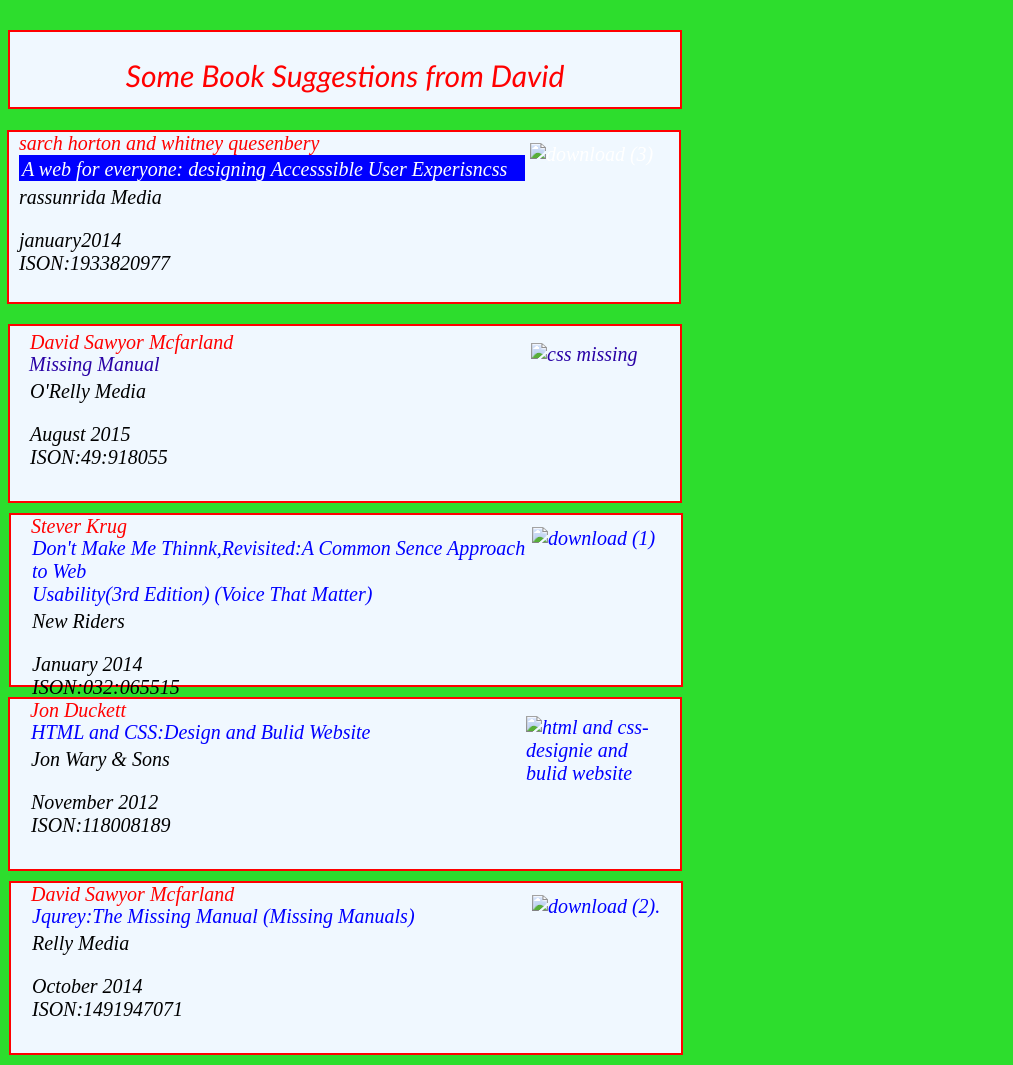
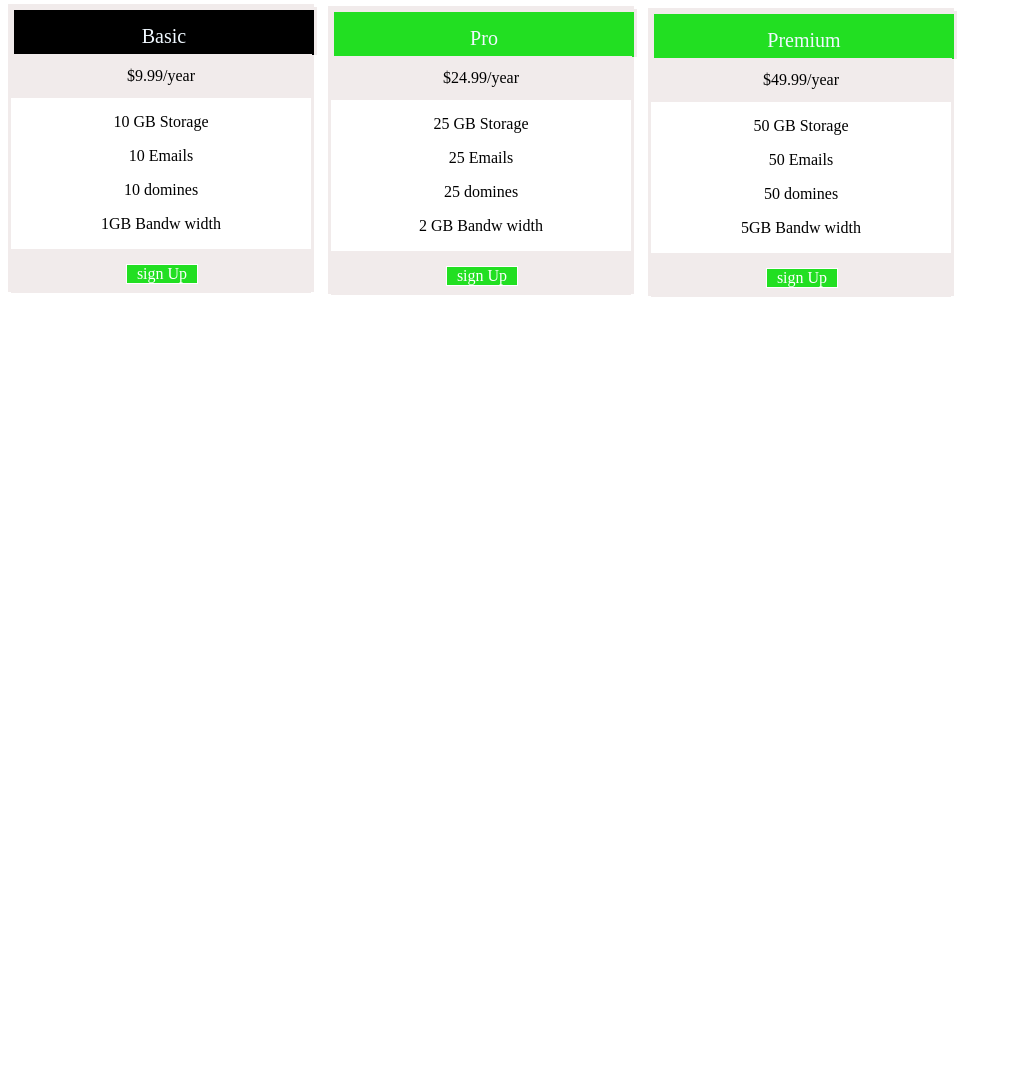
Before and after one commit to mohdkaif8866/project, a plain HTML site: page index.html in a window 1280 px wide. Shown: the whole page, without its empty margins (0-1013 px from the left). After the commit the page ends 800 px from the top, so only its background shows below. Drawn offline with Linux system fonts and the light colour scheme.

Commit message:
Add files via upload

```diff
--- a/index.html
+++ b/index.html
@@ -1,63 +1,47 @@
 <!DOCTYPE html>
 <html lang="en">
-
 <head>
     <meta charset="UTF-8">
     <meta name="viewport" content="width=device-width, initial-scale=1.0">
     <title>Document</title>
     <link rel="stylesheet" href="./style.css">
 </head>
-
 <body>
-    <div class="puma">
-
-        <p class="solid"> Some Book Suggestions from David</p>
-    </div>
-    <div class="ex2">
-        sarch horton and whitney quesenbery
+    <div class="nikee1">
+        <div class="box15">Premium</div>
 
 
-        <p class="demo"><img class="look" src="/download (3).jpeg" alt="download (3)" width="140" height="140"> A web for
-            everyone: designing Accesssible User Experisncss</p>
-        <p class="demo1">rassunrida Media </p>
-        <p class="demo2">january2014 <br> ISON:1933820977</p>
+      <p class=" box1">$49.99/year</p>
+      <p class="box2">50 GB Storage </p>
+      <p class="box3">50 Emails </p>
+      <p class="box4">50 domines </p>
+      <p class="box5"> 5GB Bandw width</p>
+      <p class="box6"></p>
+      <p class="box11">sign Up</p>
+     </div>
+ <div class="nike">
+    <div class="box9">Pro</div>
 
-    </div>
-    <div class="ex3">
-        David Sawyor Mcfarland
 
-        <p class="ex4"><img class="mini" src="/css missing.jpeg" alt="css missing" width="140" height="140">Missing
-            Manual</p>
-        <p class="ex5">O'Relly Media</p>
-        <p class="ex6">August 2015 <br>ISON:49:918055</p>
-    </div>
+  <p class=" box1">$24.99/year</p>
+  <p class="box2">25 GB Storage </p>
+  <p class="box3">25 Emails </p>
+  <p class="box4">25 domines </p>
+  <p class="box5"> 2 GB Bandw width</p>
+  <p class="box6"></p>
+  <p class="box7">sign Up</p>
+ </div>
 
-    <div class="text">
-        Stever Krug
-        <p class="text1"><img class="mini1" src="/download (1).jpeg" alt="download (1)" width="140" height="150">Don't
-            Make Me Thinnk,Revisited:A Common Sence Approach to Web <br> Usability(3rd Edition) (Voice That Matter)</p>
-        <p class="text2">New Riders</p>
-        <p class="text2">January 2014 <br>ISON:032:065515</p>
-    </div>
+ <div class="puma">
+  <div class="box">Basic</div>
+  <p class=" box1">$9.99/year</p>
+  <p class="box2">10 GB Storage </p>
+  <p class="box3">10 Emails </p>
+  <p class="box4">10 domines </p>
+  <p class="box5"> 1GB Bandw width</p>
+ <p class="box6"></p>
+ <p class="box7">sign Up</p>
+</div>
 
-    <div class="text4">
-        Jon Duckett
-        <p class="text5"><img class="mini2" src="/html and css-designie and bulid website.jpeg"
-                alt="html and css-designie and bulid website" width="140" height="140"> HTML and CSS:Design and Bulid
-            Website</p>
-        <p class="text6">Jon Wary & Sons </p>
-        <p class="text6">November 2012 <br>ISON:118008189</p>
-    </div>
-
-    <div class="text7">
-        David Sawyor Mcfarland
-        <p class="text8"> <img class="mini3" src="/download (2).jpeg" alt="download (2)." width="140" height="150">
-            Jqurey:The Missing Manual (Missing Manuals)</p>
-        <p class="text9">Relly Media</p>
-        <p class="text10">October 2014 <br>ISON:1491947071</p>
-    </div>
-    </div>
-    </div>
 </body>
-
 </html>
--- a/style.css
+++ b/style.css
@@ -1,205 +1,110 @@
-body{
-    background-color: rgb(45, 221, 45);
-}
-.puma{
-    border: 2px solid rgb(221, 11, 11);
-    border: none;
-    height: 1000px;
-
-
-}
-p.solid{
-
-    border: 2px solid red ;
-    font-style: italic;
-    color: red;
-    text-align:center;
-    width: 620px;
-    height: 25px;
-    background-color: aliceblue;
-    font-family: 'Gill Sans', 'Gill Sans MT', Calibri, 'Trebuchet MS', sans-serif;
-    font-size: 30px;
-    padding: 25px;
-
-
-}
-.look{
-  float: right;
-  padding-right: 20px;
-  margin: -15px;
- margin-right: -168px;
-
+.nike{
+    border: solid rgb(241, 235, 235);
+border-bottom: none;
+    height:285px;
+    width: 300px;
+    margin-left: 320px;
+ margin-bottom: 50px;
 
 }
 
 
 
 
-
-.ex2{
-
-    font-size: 20px;
-
-  font-style: oblique;
-    color: red;
-    border: 2px solid red;
-    height: 170px;
-    width: 650px;
-    margin: -900px;
-  padding-right: 10px;
-    margin-bottom: 20px;
-    padding-left:10px;
-
-    background-color: aliceblue;
-    margin-left: -1px;
-
-}
-.demo{
-    background-color: blue;
-   height: 20px;
-   width: 500px;
-font-size: 20px;
-color: #fff;
-padding:3px;
-padding-left: -20px;
-margin: 0px;
-
-}
-.demo1{
-    color: black;
-    margin-top: 5px;
-}
-  .demo2{
-
-    color: black;
-  margin-top: 1px;
-}
-.mini{
-  float: right;
-  padding-right: 20px;
-  margin: -10px;
+.puma{
+    border: solid rgb(241, 235, 235);
+border-bottom: none;
+    height:285px;
+    width: 300px;
+    margin-top: -340px;
 
 }
 
+.box{
 
+   border: solid rgb(241, 235, 235);
+   border-bottom: none;
+    height: 30px;
+    width: 300px;
+    text-align: center;
+    font-size: 20px;
+    background-color: black ;
+    color: aliceblue;
+    padding-top: 15px;
 
-.ex3{
-border: 2px solid red;
-height: 170px;
-width: 650px;
-    background-color: aliceblue;
-    padding-left:20px;
-    color:red;
-    font-style: oblique;
-    font-size: 20px;
-    padding-top: 5px;
 }
-.ex4{
+.box1{
+    background-color: rgb(241, 235, 235);
+    border: solid rgb(241, 235, 235);
+    padding: 10px;
+    margin: -1px;
+text-align: center;
+}
+.box2{
+    text-align: center;
+}
+.box3{
+    text-align: center;
+}
+.box4{
+    text-align: center;
+}
+.box5{
+    text-align: center;
+}
+.box7{
+    background-color: #22df22;
+border: 1px solid;
+width: 70px;
+text-align: center;
+color: white;
+margin: 115px;
+margin-top: -45px;
 
-    color: #2902a6;
-    margin: -1px;
 }
-.ex5{
-    color: black;
-    margin-top: 5px;
+.box6{
+    background-color: rgb(241, 235, 235);
+    border: solid rgb(241, 235, 235);
+    padding-bottom: 38px;
 }
-.ex6{
-    color:black;
-    margin-top: 1px;
+.box9{ border: solid rgb(241, 235, 235);
+    border-bottom: none;
+     height: 30px;
+     width: 300px;
+     text-align: center;
+     font-size: 20px;
+     color: aliceblue;
+     padding-top: 15px;
+    background-color: #22df22;
 }
-.mini1{
-  float: right;
-  padding-right: 20px;
-  margin: -10px;
+.nikee1{
+    border: solid rgb(241, 235, 235);
+    border-bottom: none;
+        height:285px;
+        width: 300px;
+        margin-left: 640px;
+  margin-bottom: -290px;
+}
+.box15{
+    border: solid rgb(241, 235, 235);
+    border-bottom: none;
+     height: 30px;
+     width: 300px;
+     text-align: center;
+     font-size: 20px;
+     color: aliceblue;
+     padding-top: 15px;
+    background-color: #22df22;
+
+}
+.box11{
+    background-color: #22df22;
+border: 1px solid;
+width: 70px;
+text-align: center;
+color: white;
+margin: 115px;
+margin-top: -45px;
 
 
 }
-  .text{
-    border: 2px solid red;
-    height: 170px;
-    width: 650px;
-    background-color: aliceblue;
-    padding-left: 20px;
-    color:red;
-    font-style: oblique;
-    font-size: 20px;
-  margin: 10px;
-  margin-left: 1px;
-
-  }
-  .text1{
-    color: blue;
-    margin: -1px;
-    margin-left: 1px;
-  }
-  .text2{
-    color: black;
-    margin-top: 5px;
-    margin-left: 1px;
-  }
-  .text3{
-    color:black;
-    margin-top: 2px;
-    margin-left: 1px;
-  }
-  .mini2{
-    float: right;
-    padding-right: 20px;
-  margin: -5px;
-
-  }
-.text4{
-    border: 2px solid red;
-    height: 170px;
-    width: 650px;
-    background-color: aliceblue;
-
-    color:red;
-    font-style: oblique;
-    font-size: 20px;
-    padding-left:20px;
-}
-
-.text5{
-    color: blue;
-    margin: -1px;
-    margin-left: 1px;
-}
-
-.text6{
-    color: black;
-    margin-top: 5px;
-    margin-left: 1px;
-}
-.mini3{
-  float: right;
-    padding-right: 20px;
-  margin: -10px;
-}
-.text7{
-    border: 2px solid red;
-    height: 170px;
-    width: 650px;
-    background-color: aliceblue;
-    margin: 10px;
-    color:red;
-    font-style: oblique;
-    font-size: 20px;
- margin-left: 1px;
- padding-left:20px;
-}
-.text8{
-    color: blue;
-    margin: -1px;
-    margin-left: 1px;
-}
-.text9{
-    color: black;
-    margin-top: 5px;
-    margin-left: 1px;
-}
-.text10{
-    color: black;
-    margin-top: 5px;
-    margin-left: 1px;
-}
```
